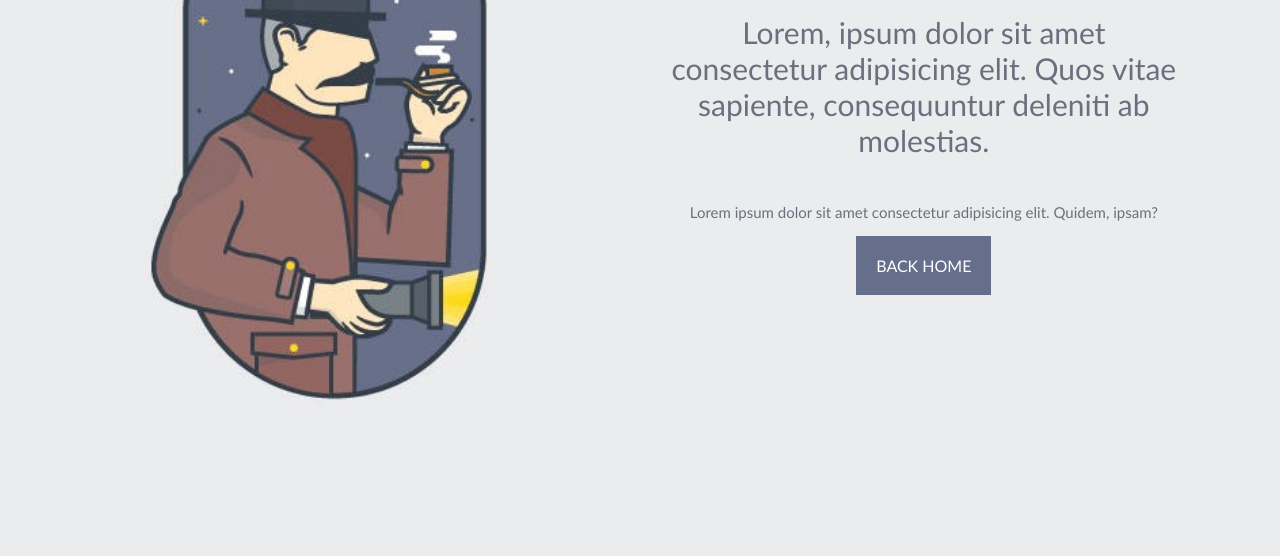
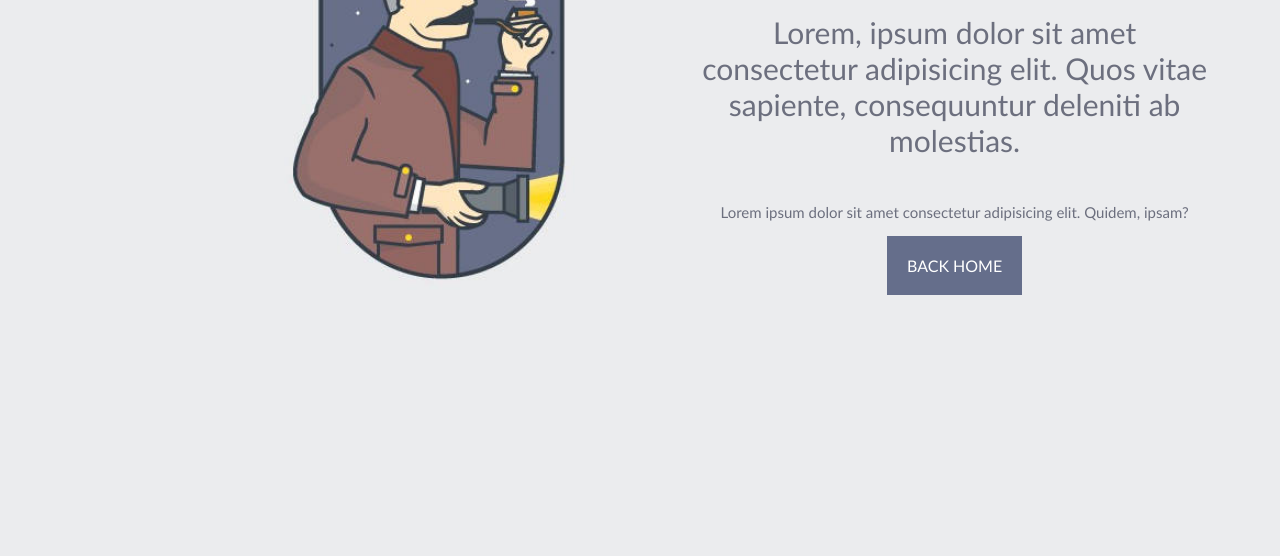
Before and after one commit to beatarynkevic/3-serlokass, a plain HTML site: page index.html in a window 1280 px wide. Shown: the part 244-800 px from the top of the page. Drawn offline with Linux system fonts and the light colour scheme.

Commit message:
img margin

```diff
--- a/style.css
+++ b/style.css
@@ -5,9 +5,9 @@ body {
 }
     img {
         display: inline-block;
-        width: 37%;
+        width: 30%;
         float: left;
-        margin: 62px 0 0 100px;
+        margin: 50px 0 0 250px;
     }
     div {
         display: inline-block;
```
